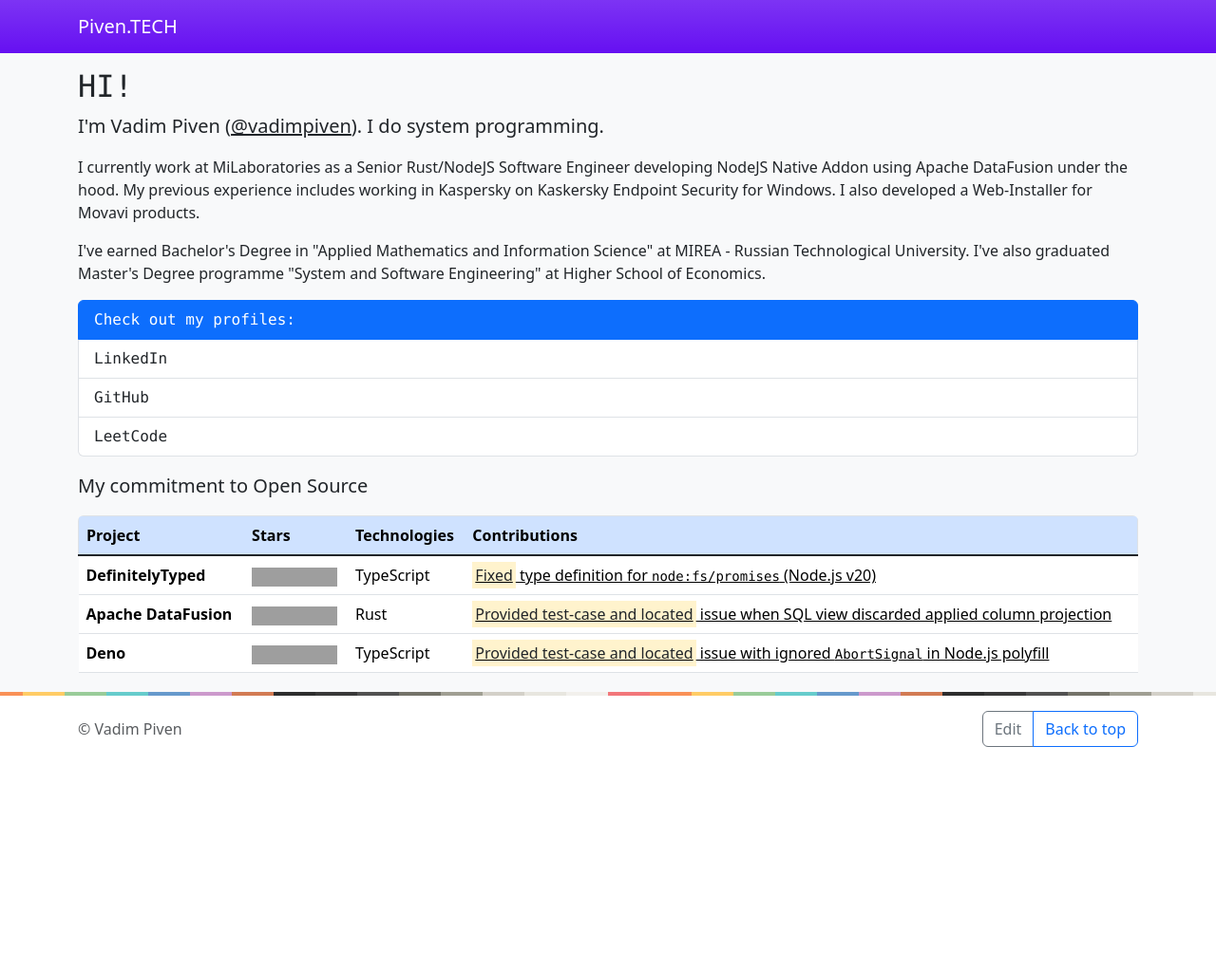
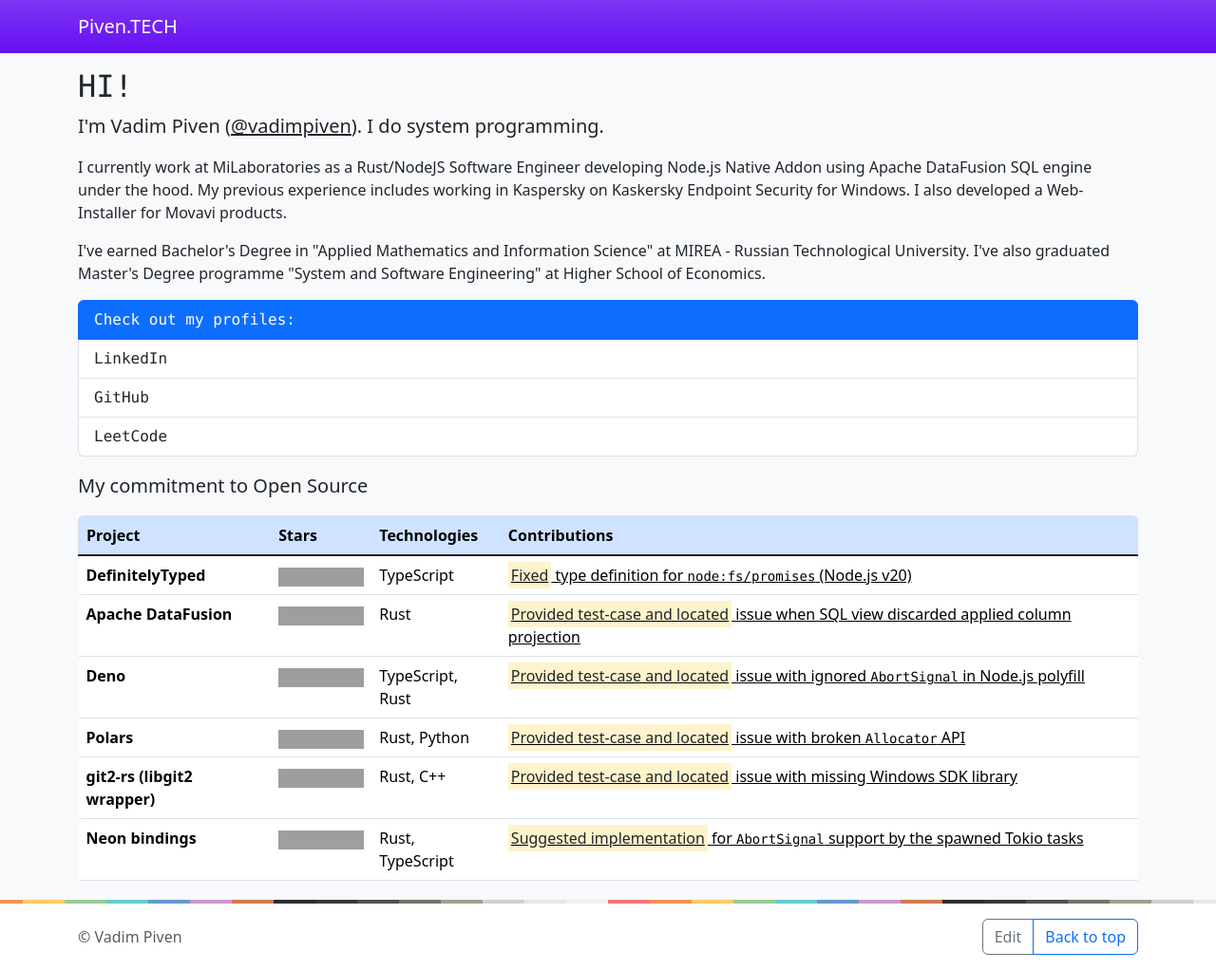
Before and after one commit to vadimpiven/vadimpiven, a Jekyll site: the page built from index.html, in a window 1280 px wide. Shown: the whole page at 95% size. Built offline with Jekyll 4.4.1, drawn with Linux system fonts in a browser that asks for light colours; before the commit the page ends 900 px from its top, so only the background shows below that; grey boxes are pictures that could not be loaded.

Commit message:
Update index.html

```diff
--- a/index.html
+++ b/index.html
@@ -4,7 +4,8 @@
 <h2 class="font-monospace">HI!</h2>
 
 <p class="lead">I'm Vadim Piven (<a href="https://t.me/vadimpiven" class="link-dark">@vadimpiven</a>). I do system programming.</p>
-<p>I currently work at MiLaboratories as a Senior Rust/NodeJS Software Engineer developing NodeJS Native Addon using Apache DataFusion under the hood.
+<p>I currently work at MiLaboratories as a Rust/NodeJS Software Engineer developing Node.js Native Addon using
+     Apache DataFusion SQL engine under the hood.
    My previous experience includes working in Kaspersky on Kaskersky Endpoint Security for Windows.
    I also developed a Web-Installer for Movavi products.</p>
 <p>I've earned Bachelor's Degree in "Applied Mathematics and Information Science" at MIREA - Russian Technological University.
@@ -60,7 +61,7 @@
       <tr>
         <th scope="row">Deno</th>
         <td><img src="https://img.shields.io/github/stars/denoland/deno"></td>
-        <td>TypeScript</td>
+        <td>TypeScript, Rust</td>
         <td>
           <ul class="list-unstyled mb-0">
              <li>
@@ -71,6 +72,48 @@
           </ul>
         </td>
       </tr>
+      <tr>
+        <th scope="row">Polars</th>
+        <td><img src="https://img.shields.io/github/stars/pola-rs/polars"></td>
+        <td>Rust, Python</td>
+        <td>
+          <ul class="list-unstyled mb-0">
+             <li>
+                <a href="https://github.com/pola-rs/polars/issues/23965" class="link-body-emphasis">
+                  <mark>Provided test-case and located</mark> issue with broken <code>Allocator</code> API
+                </a>
+             </li>
+          </ul>
+        </td>
+      </tr>
+      <tr>
+        <th scope="row">git2-rs (libgit2 wrapper)</th>
+        <td><img src="https://img.shields.io/github/stars/rust-lang/git2-rs"></td>
+        <td>Rust, C++</td>
+        <td>
+          <ul class="list-unstyled mb-0">
+             <li>
+                <a href="https://github.com/rust-lang/git2-rs/issues/1142" class="link-body-emphasis">
+                  <mark>Provided test-case and located</mark> issue with missing Windows SDK library
+                </a>
+             </li>
+          </ul>
+        </td>
+      </tr>
+      <tr>
+        <th scope="row">Neon bindings</th>
+        <td><img src="https://img.shields.io/github/stars/rust-lang/git2-rs"></td>
+        <td>Rust, TypeScript</td>
+        <td>
+          <ul class="list-unstyled mb-0">
+             <li>
+                <a href="https://github.com/neon-bindings/neon/issues/1026#issuecomment-2912484650" class="link-body-emphasis">
+                  <mark>Suggested implementation</mark> for <code>AbortSignal</code> support by the spawned Tokio tasks
+                </a>
+             </li>
+          </ul>
+        </td>
+      </tr>
     </tbody>
   </table>
 </div>
```
